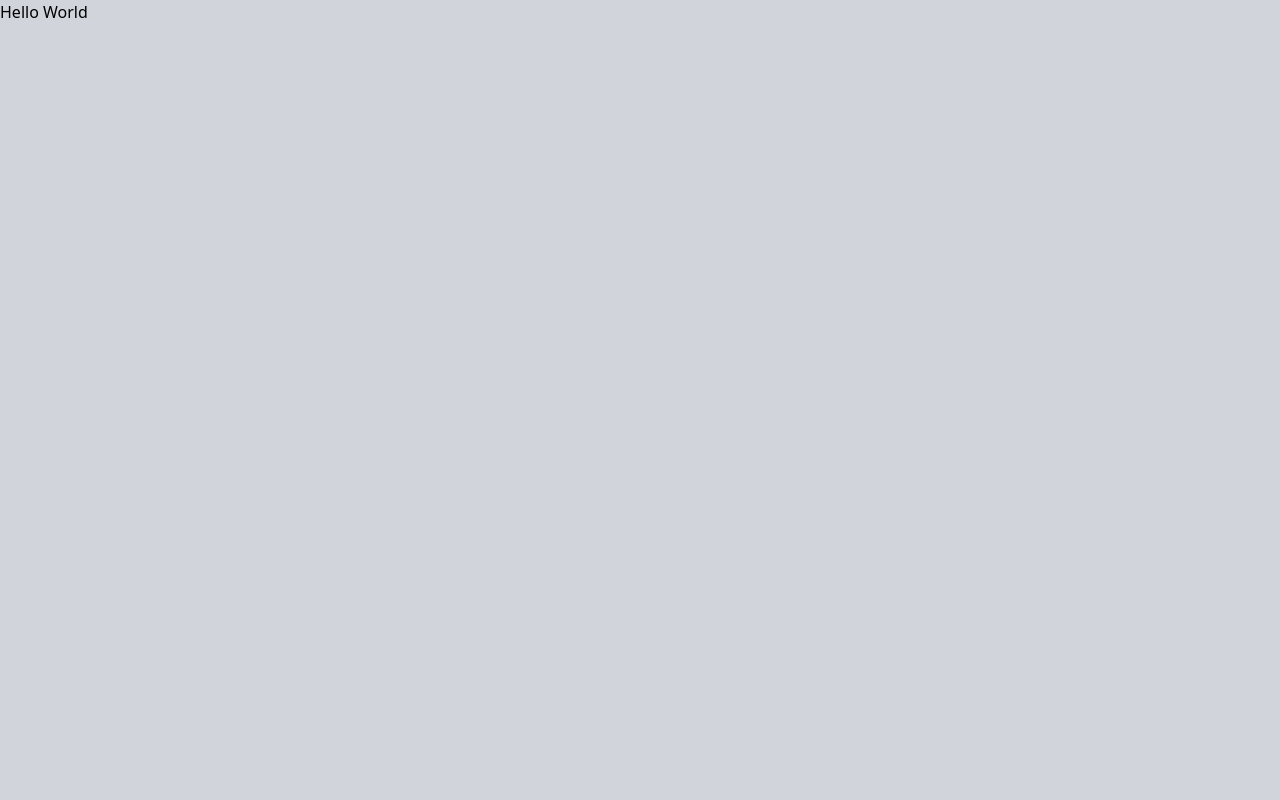
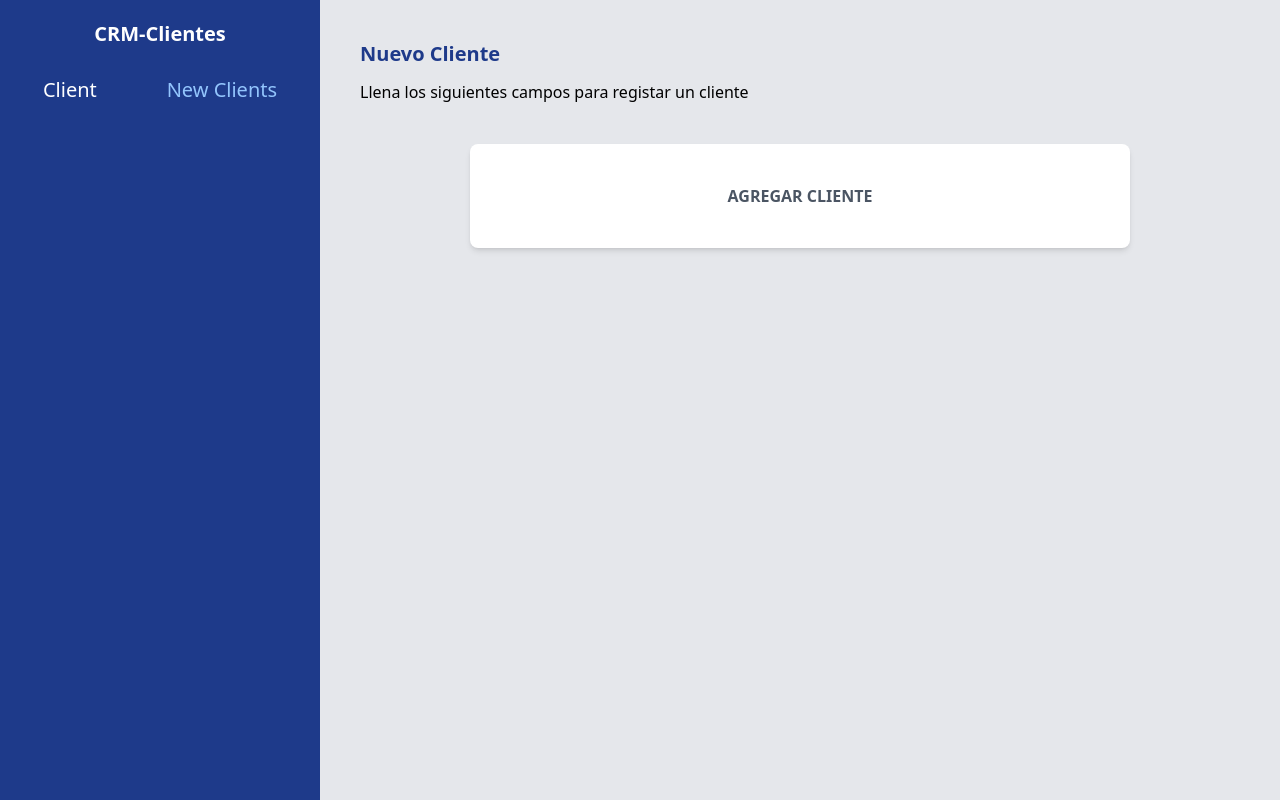
Before and after one commit to Josenegrin/clients-crm, a React (Vite) app: page /clients/new in a window 1280 px wide. Built offline with nearby package versions, Linux system fonts and the light colour scheme.

Commit message:
configuracion de react-router-dom y rutas creadas

```diff
--- a/index.html
+++ b/index.html
@@ -8,7 +8,7 @@
   <title>Clients CRM</title>
 </head>
 
-<body>
+<body className='min-h-screen bg-gray-300'>
   <div id="root"></div>
   <script type="module" src="/src/main.tsx"></script>
 </body>
--- a/package.json
+++ b/package.json
@@ -12,7 +12,8 @@
     "autoprefixer": "^10.4.2",
     "postcss": "^8.4.8",
     "react": "^17.0.2",
-    "react-dom": "^17.0.2"
+    "react-dom": "^17.0.2",
+    "react-router-dom": "^6.2.2"
   },
   "devDependencies": {
     "@types/react": "^17.0.33",
--- a/src/App.tsx
+++ b/src/App.tsx
@@ -1,10 +1,9 @@
+import Routes from './routes'
 
 function App() {
 
   return (
-    <div className='min-h-screen bg-gray-300'>
-     <h1>Hello World</h1>
-    </div>
+    <Routes />
   )
 }
 
--- /dev/null
+++ b/src/components/Form.tsx
@@ -0,0 +1,10 @@
+
+const Form = () => {
+  return (
+    <div className='mt-10 px-5 py-10 bg-white rounded-lg shadow-md w-3/4 mx-auto'>
+      <h2 className='text-gray-600 font-bold textt-lg uppercase text-center'>Agregar Cliente</h2>
+    </div>
+  )
+}
+
+export default Form
--- /dev/null
+++ b/src/layout/Layout.tsx
@@ -0,0 +1,25 @@
+import { NavLink, Outlet, useLocation } from 'react-router-dom'
+
+const Layout = () => {
+  const location = useLocation()
+  const activeUrl = location.pathname
+
+  return (
+    <div className='md:flex md:min-h-screen'>
+      <div className='md:w-1/4 bg-blue-900 px-5 py-10 sm:px-2 sm:py-5 '>
+        <h2 className='text-xl font-black text-white text-center'>CRM-Clientes</h2>
+        <nav className='mt-10 sm:mt-5 sm:flex sm:justify-around'>
+          <NavLink className={`${activeUrl === '/clients' ? 'text-blue-300' : 'text-white'} text-xl block mt-2 hover:text-blue-300 transition-all`}
+            to="/clients">Client</NavLink>
+          <NavLink className={`${activeUrl === '/clients/new' ? 'text-blue-300' : 'text-white'} text-xl block mt-2 hover:text-blue-300 transition-all`} to="/clients/new">New Clients</NavLink>
+        </nav>
+      </div>
+      <div className='md:w-3/4 p-10 bg-gray-200'>
+        <Outlet />
+      </div>
+
+    </div >
+  )
+}
+
+export default Layout
--- /dev/null
+++ b/src/pages/EditClient.tsx
@@ -0,0 +1,9 @@
+import React from 'react'
+
+const EditClient = () => {
+  return (
+    <div>Editar Cliente</div>
+  )
+}
+
+export default EditClient
--- /dev/null
+++ b/src/pages/ErrorPage.tsx
@@ -0,0 +1,9 @@
+import React from 'react'
+
+const ErrorPage = () => {
+  return (
+    <h1>Ohoh! Ha ocurrido un error</h1>
+  )
+}
+
+export default ErrorPage
--- /dev/null
+++ b/src/pages/Home.tsx
@@ -0,0 +1,9 @@
+import React from 'react'
+
+const Home = () => {
+  return (
+    <div>Home</div>
+  )
+}
+
+export default Home
--- /dev/null
+++ b/src/pages/NewClient.tsx
@@ -0,0 +1,16 @@
+import React from 'react'
+import Form from '../components/Form'
+
+const NewClient = () => {
+  return (
+    <>
+      <h1 className='font-black text-xl text-blue-900'>Nuevo Cliente</h1>
+      <p className='mt-3'>Llena los siguientes campos para registar un cliente</p>
+      <div>
+        <Form />
+      </div>
+    </>
+  )
+}
+
+export default NewClient
--- /dev/null
+++ b/src/routes/index.tsx
@@ -0,0 +1,23 @@
+import { Routes, Route, BrowserRouter } from "react-router-dom"
+import Layout from "../layout/Layout"
+import Home from "../pages/Home"
+import NewClient from "../pages/NewClient"
+import EditClient from "../pages/EditClient"
+// import ErrorPage from "../pages/ErrorPage"
+
+const index = () => {
+  return (
+    <BrowserRouter>
+      <Routes>
+        <Route path='/clients' element={<Layout />}>
+          <Route index element={<Home />} />
+          <Route path='new' element={<NewClient />} />
+          <Route path='edit/:id' element={<EditClient />} />
+        </Route>
+        {/* <Route path='/*' element={<ErrorPage />} /> */}
+      </Routes >
+    </BrowserRouter>
+  )
+}
+
+export default index
```
Also changed, not shown: 1 other file (tests, documents, lock files or other folders).
